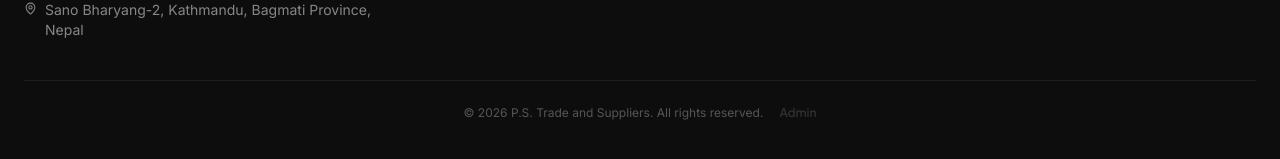
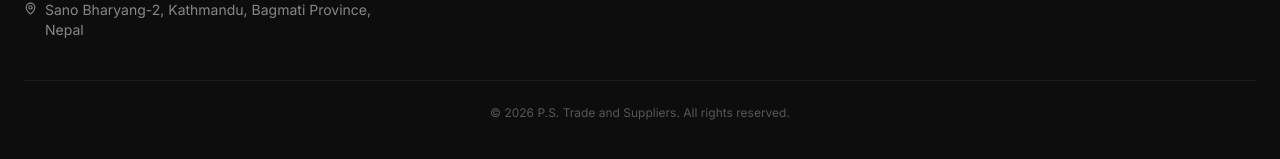
Before and after one commit to pstradesuppliers-design/website, a React (Vite) app: page / in a window 1280 px wide. Shown: the part 9985-10144 px from the top of the page. Built offline with nearby package versions, Linux system fonts and the light colour scheme.

Commit message:
comment Admin

```diff
--- a/src/app/components/home/Footer.tsx
+++ b/src/app/components/home/Footer.tsx
@@ -233,7 +233,7 @@
           <p className="text-xs text-center" style={{ color: "rgba(255,255,255,0.3)" }}>
             © {new Date().getFullYear()} {siteSettings.siteName}. All rights reserved.
           </p>
-          {onAdmin && (
+          {/* {onAdmin && (
             <button
               onClick={onAdmin}
               className="text-xs transition-all hover:opacity-60"
@@ -242,7 +242,7 @@
             >
               Admin
             </button>
-          )}
+          )} */}
         </div>
       </div>
     </footer>
```
